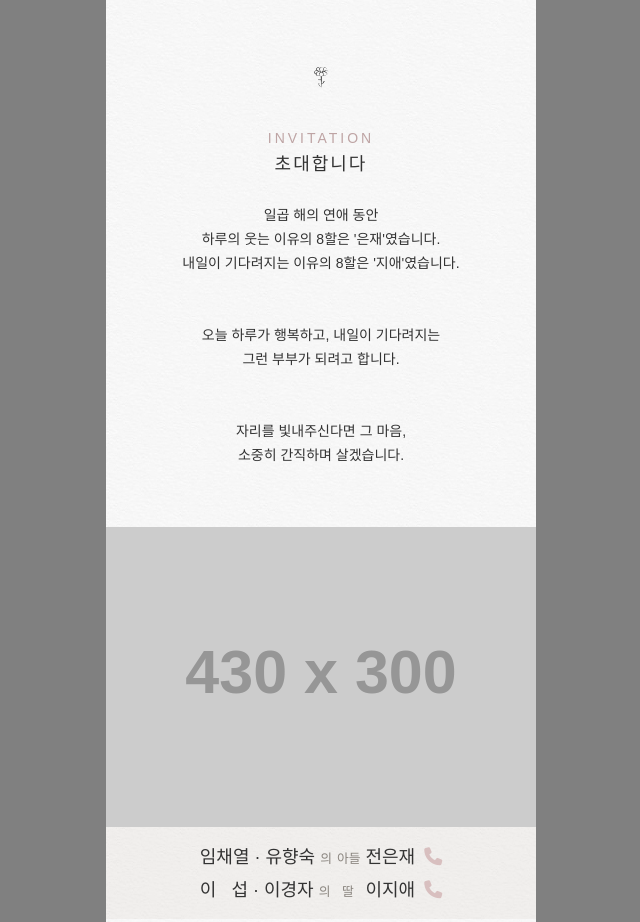
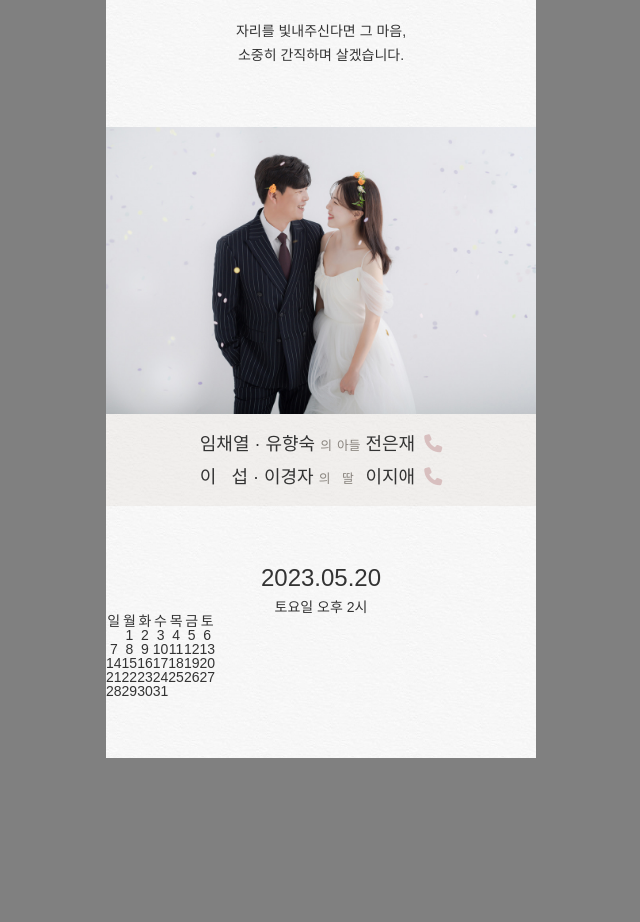
Before and after one commit to LEEjenny0210/PORTFOLIO, a plain HTML site: page index.html in a window 1280 px wide. Shown: the part 1020-1942 px from the top of the page, without its empty margins (319-959 px from the left). After the commit the page ends 1778 px from the top, so only its background shows below. Drawn offline with nearby package versions, Linux system fonts and the light colour scheme; placeholder pictures from the web are drawn by us; a web font is replaced by a local one.

Commit message:
흐아아아마

```diff
--- a/css/style.css
+++ b/css/style.css
@@ -94,3 +94,17 @@ main {
     color: #d8bfbf;
     margin-left: 4px;
 }
+
+.calendar_box {
+    text-align: center;
+    margin-top: 60px;
+}
+
+.calendar_box h2 {
+    font-size: 24px;
+
+}
+
+.calendar_box h3 {
+    margin-top: 10px;
+}
--- a/index.html
+++ b/index.html
@@ -4,7 +4,7 @@
     <meta charset="UTF-8">
     <meta http-equiv="X-UA-Compatible" content="IE=edge">
     <meta name="viewport" content="width=device-width, initial-scale=1.0">
-    <title>은재 ♡ 지애</title>
+    <title>은재 ♡ 지애 결혼합니다</title>
 
     <!-- css -->
     <link rel="stylesheet" href="https://cdnjs.cloudflare.com/ajax/libs/font-awesome/6.3.0/css/all.min.css"/>
@@ -28,8 +28,8 @@
             </h3>
         </div>
         <div class="main_img">
-            <!-- <img src="/img/img_01.jpg" alt="main img">  -->
-            <img src="https://via.placeholder.com/430x700" alt="">
+            <img src="/img/img_01.jpg" alt="main img">
+            <!-- <img src="https://via.placeholder.com/430x700" alt=""> -->
         </div>
         <div class="name_conts">
             <h2>
@@ -64,7 +64,8 @@
             </div>
         </div>
         <div class="parents_contact">
-            <img src="https://via.placeholder.com/430x300" alt="">
+            <img src="img/img_02.jpg" alt="img">
+            <!-- <img src="https://via.placeholder.com/430x300" alt=""> -->
             <div class="parents_conts">
                 <div class="men">
                     임채열 	&#183; 유향숙 <span>의</span> <span>아들</span> 전은재 <a href="tel:010-2921-6107"><i class="fa-solid fa-phone tel"></i><a>
@@ -74,6 +75,72 @@
                 </div>
             </div>
         </div>
+        <div class="calendar_box">
+            <h2>2023.05.20</h2>
+            <h3>토요일 오후 2시</h3>
+            <div class="calendar">
+                <table>
+                    <thead>
+                        <tr>
+                            <td>일</td>
+                            <td>월</td>
+                            <td>화</td>
+                            <td>수</td>
+                            <td>목</td>
+                            <td>금</td>
+                            <td>토</td>
+                        </tr>
+                    </thead>
+                    <tbody>
+                        <tr>
+                            <td></td>
+                            <td>1</td>
+                            <td>2</td>
+                            <td>3</td>
+                            <td>4</td>
+                            <td>5</td>
+                            <td>6</td>
+                        </tr>
+                        <tr>
+                            <td>7</td>
+                            <td>8</td>
+                            <td>9</td>
+                            <td>10</td>
+                            <td>11</td>
+                            <td>12</td>
+                            <td>13</td>
+                        </tr>
+                        <tr>
+                            <td>14</td>
+                            <td>15</td>
+                            <td>16</td>
+                            <td>17</td>
+                            <td>18</td>
+                            <td>19</td>
+                            <td>20</td>
+                        </tr>
+                        <tr>
+                            <td>21</td>
+                            <td>22</td>
+                            <td>23</td>
+                            <td>24</td>
+                            <td>25</td>
+                            <td>26</td>
+                            <td>27</td>
+                        </tr>
+                        <tr>
+                            <td>28</td>
+                            <td>29</td>
+                            <td>30</td>
+                            <td>31</td>
+                            <td></td>
+                            <td></td>
+                            <td></td>
+                        </tr>
+                    </tbody>
+                </table>
+            </div>
+        </div>
     </main>
 </body>
 </html>
```
Also changed, not shown: img/img_02.jpg (added).
